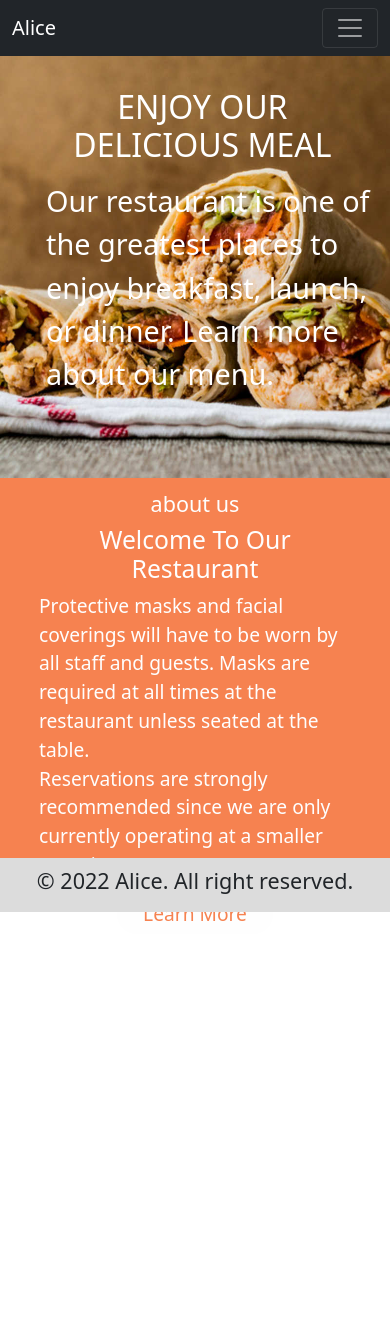
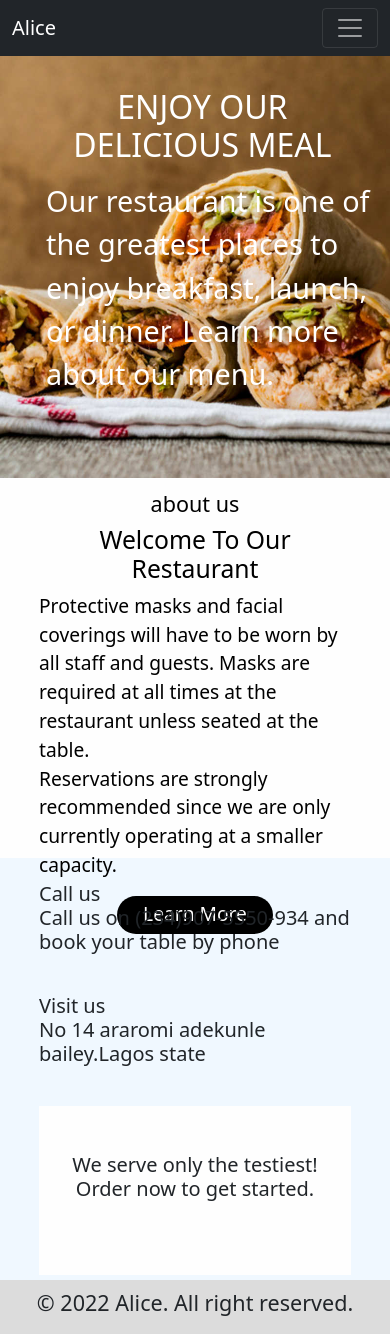
Before and after one commit to olalekan67/react-practice, a React (Create React App) app in the folder capstone-app/: page / in a window 390 px wide. Before the commit the page ends 934 px from the top, so only its background shows below. Built offline with nearby package versions, Linux system fonts and the light colour scheme.

Commit message:
new push

```diff
--- a/capstone-app/src/component/home/home.css
+++ b/capstone-app/src/component/home/home.css
@@ -64,7 +64,7 @@
     }
 }
 .about1-container{
-    background-color: rgb(246, 130, 80);
+    background-color: #fefefe;
 }
 .about1-div{
     /* border: 1px solid black; */
@@ -72,7 +72,7 @@
     width: 60vw;
     margin: auto;
     padding-top: 5vh;
-    color: #fefefe;
+    color: #000;
 }
 .about1-h2{
     text-transform: capitalize;
@@ -82,15 +82,47 @@
 }
 .about1-btn{
     width: 40vw;
-    background-color: #fefefe;
+    background-color: #000;
+    color: #fefefe;
     border: none;
     border-radius: 20px;
     height: 6vh;
 }
 .about1-link{
     text-decoration: none;
-    color: rgb(246, 130, 80);
-
+}
+.mid-container{
+    height: 50vh;
+    background-color: aliceblue;
+}
+.mid-div{
+    display: flex;
+    justify-content: center;
+    padding-top: 17.5vh;
+}
+.call-div{
+    /* border: 1px solid black; */
+    text-align: start;
+    width: 27vw;
+}
+.visit-div{
+    text-align: start;
+    /* border: 1px solid black; */
+    width: 27vw;
+}
+.serve-div{
+    /* border: 1px solid black; */
+    width: 27vw;
+    height: 35vh;
+    margin-top: -10vh;
+    background-color: #fefefe;
+}
+.serve-h5{
+    padding: 15% 0%;
+    font-weight: 400;
+}
+.mid-h5{
+    font-weight: 400;
 }
 
 @media (max-width: 600px){
@@ -105,15 +137,29 @@
     }
     .about1-btn{
         width: 40vw;
-        background-color: #fefefe;
+        background-color: #000;
         border: none;
         border-radius: 20px;
         height: 4.5vh;
+        color: #fefefe;
     }
     .about1-link{
         text-decoration: none;
-        color: rgb(246, 130, 80);
-
+        /* background-color: #fefefe; */
+    }
+    .mid-div{
+        display: grid;
+        padding: 1.5em 0px;
+    }
+    .call-div, .visit-div, .serve-div{
+        width: 80vw;
+    }
+    .visit-div{
+        margin-top: 2em;
+    }
+    .serve-div{
+        height: 20vh;
+        margin-top: 2em;
     }
 
 }
@@ -121,4 +167,10 @@
     .about1-div{
         height: 50vh;
     }
+    .mid-div{
+        display: grid;
+        grid-template-columns: 1fr 1fr 1fr;
+        padding-top: 7em;
+        padding-left: 2em;
+    }
 }
--- a/capstone-app/src/component/home/home.js
+++ b/capstone-app/src/component/home/home.js
@@ -22,7 +22,29 @@ function Home() {
           Protective masks and facial coverings will have to be worn by all staff and guests. Masks are required at all times at the restaurant unless seated at the table.<br/>
           Reservations are strongly recommended since we are only currently operating at a smaller capacity.
           </p>
-          <button className='about1-btn'><Link to={'/about'} className='about1-link'>Learn More</Link></button>
+          <Link to={'/about'} className='about1-link'><button className='about1-btn'>Learn More</button></Link>
+        </div>
+      </div>
+      <div className='mid-container'>
+        <div className='mid-div'>
+          <div className='call-div'>
+            <h5 className='mid-h5'>
+              Call us <br/>
+              Call us on (234)907-5550-934 and book your table by phone
+            </h5>
+          </div>
+          <div className='visit-div'>
+            <h5 className='mid-h5'>
+              Visit us <br/>
+              No 14 araromi adekunle bailey.Lagos state
+            </h5>
+          </div>
+          <div className='serve-div'>
+            <h5 className='serve-h5'>
+              We serve only the testiest! <br />
+              Order now to get started.
+            </h5>
+          </div>
         </div>
       </div>
 
```
